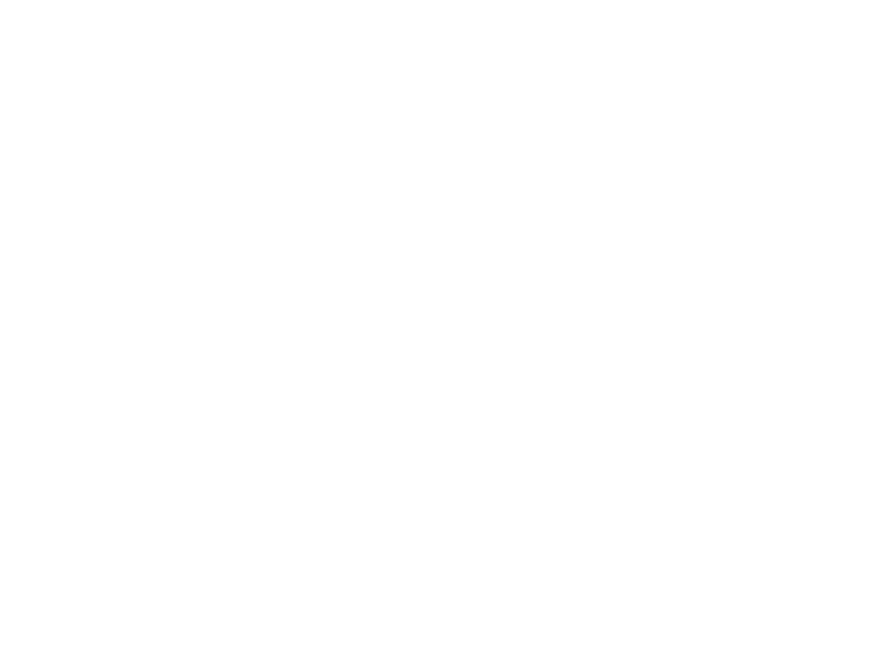
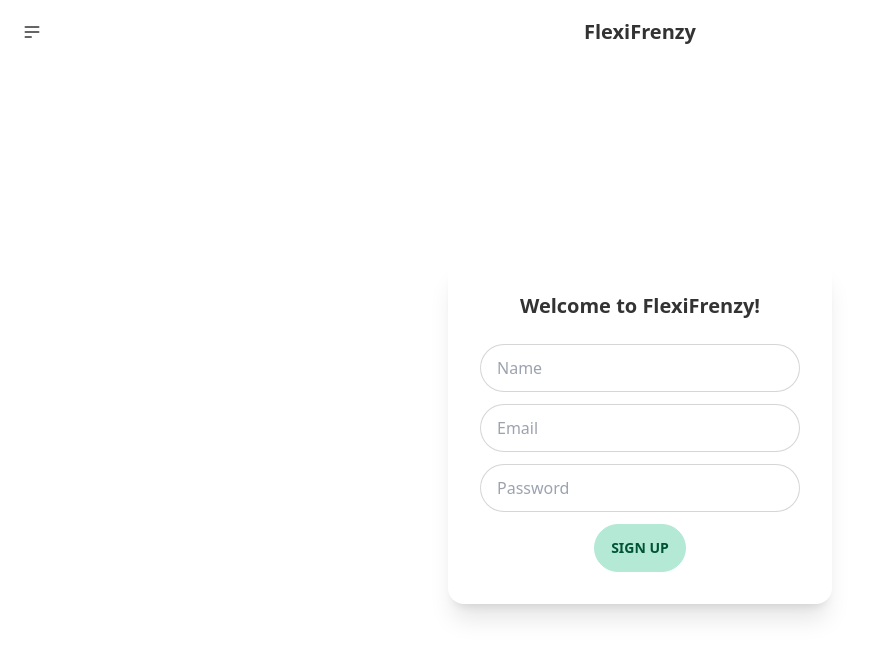
Before and after one commit to brubiol/Hackathon-2023, a React (Create React App) app: page /signup in a window 1280 px wide. Before the commit this address had no page. Shown: the top 658 px of the page, without its empty margins (0-869 px from the left). Built offline with nearby package versions, Linux system fonts and the light colour scheme.

Commit message:
update signup and login

```diff
--- a/package.json
+++ b/package.json
@@ -12,6 +12,7 @@
     "react-dom": "^18.2.0",
     "react-router-dom": "^6.8.1",
     "react-scripts": "5.0.1",
+    "uuid": "^9.0.0",
     "web-vitals": "^2.1.4"
   },
   "scripts": {
--- a/src/App.js
+++ b/src/App.js
@@ -2,12 +2,14 @@ import React from 'react';
 import { BrowserRouter as Router, Routes, Route }
   from 'react-router-dom';
 import Login from './pages/Login';
+import Signup from './pages/Signup';
 
 function App() {
   return (
     <Router>
       <Routes>
         <Route path='/login' element={<Login />} />
+        <Route path='/signup' element={<Signup />} />
       </Routes>
     </Router>
   );
--- a/src/pages/Login.js
+++ b/src/pages/Login.js
@@ -6,10 +6,10 @@ const Login = () => {
             <Nav></Nav>
             <div className="grow-[1] flex justify-center items-center">
                 <div className="card w-96 bg-base-100 shadow-xl">
-                    <div className="card-body flex flex-col items-center gap-2">
+                    <div className="card-body flex flex-col items-center gap-3">
                         <h2 className="card-title">Welcome Back!</h2>
-                        <input type="text" placeholder="email" className="input input-bordered w-full max-w-xs" />
-                        <input type="text" placeholder="password" className="input input-bordered w-full max-w-xs" />
+                        <input type="text" placeholder="Email" className="input input-bordered w-full max-w-xs" />
+                        <input type="password" placeholder="Password" className="input input-bordered w-full max-w-xs" />
                         <button className="btn btn-accent">Login</button>
                     </div>
                 </div>
--- /dev/null
+++ b/src/pages/Signup.jsx
@@ -0,0 +1,86 @@
+import { useState } from "react";
+import Nav from "../components/Nav";
+import { useNavigate } from "react-router-dom";
+import { account } from "../appwrite/appwriteConfig";
+import {v4 as uuid} from 'uuid';
+
+const Signup = () => {
+    const navigate = useNavigate()
+    const [user, setUser] = useState({
+        name: "",
+        email: "",
+        password: ""
+    })
+    const [Error, setError] = useState("")
+
+    const signup = async (e) => {
+        e.preventDefault()
+
+        if(!user.name){
+            setError("Invalid Name")
+            return
+        }
+
+        if(!user.email){
+            setError("Invalid Email")
+            return
+        }
+
+        if(!user.password){
+            setError("Invalid Password 8 digits required.")
+            return
+        }
+
+        const promise = account.create(uuid(), user.email, user.password, user.name)
+
+        promise.then((res) => {
+            navigate('/feed')
+        },
+        (err) => {
+            if(err.message.split(" ")[1].toLowerCase() === "password:"){
+                setError("Invalid Password - 8 digits required.")
+            }
+            if(err.message.split(" ")[1].toLowerCase() === "email:"){
+                setError("Invalid Email")
+            }
+            if(err.message.split(" ")[1].toLowerCase() === "limit"){
+                setError("Rate Limit - Please wait")
+            }
+        })
+    }
+
+    return (
+        <div className="flex flex-col w-screen h-screen">
+            <Nav></Nav>
+            <div className="grow-[1] flex justify-center items-center">
+                <div className="card w-96 bg-base-100 shadow-xl">
+                    <div className="card-body flex flex-col items-center gap-3">
+                        <h2 className="card-title">Welcome to FlexiFrenzy!</h2>
+                        <p className="font-mono text-red-600">{Error}</p>
+                        <input type="text" placeholder="Name" className="input input-bordered w-full max-w-xs" onChange={(e) => {
+                            setUser({
+                                ...user,
+                                name: e.target.value
+                            })
+                        }}/>
+                        <input type="email" placeholder="Email" className="input input-bordered w-full max-w-xs" onChange={(e) => {
+                            setUser({
+                                ...user,
+                                email: e.target.value
+                            })
+                        }}/>
+                        <input type="password" placeholder="Password" className="input input-bordered w-full max-w-xs" onChange={(e) => {
+                            setUser({
+                                ...user,
+                                password: e.target.value
+                            })
+                        }}/>
+                        <button className="btn btn-accent" onClick={signup}>Sign Up</button>
+                    </div>
+                </div>
+            </div>
+        </div>
+    );
+}
+
+export default Signup;
--- a/tailwind.config.js
+++ b/tailwind.config.js
@@ -1,19 +1,11 @@
 /** @type {import('tailwindcss').Config} */
 module.exports = {
-  content: ["./src/**/*.{html,js}"],
+  content: ["./src/**/*.{html,js,jsx}"],
   theme: {
     extend: {},
   },
   plugins: [require("daisyui")],
   daisyui: {
-    styled: true,
-    themes: true,
-    base: true,
-    utils: true,
-    logs: true,
-    rtl: false,
-    prefix: "",
-    darkTheme: "dark",
     themes: ["pastel"]
   }
 }
```
Also changed, not shown: 1 other file (tests, documents, lock files or other folders).
